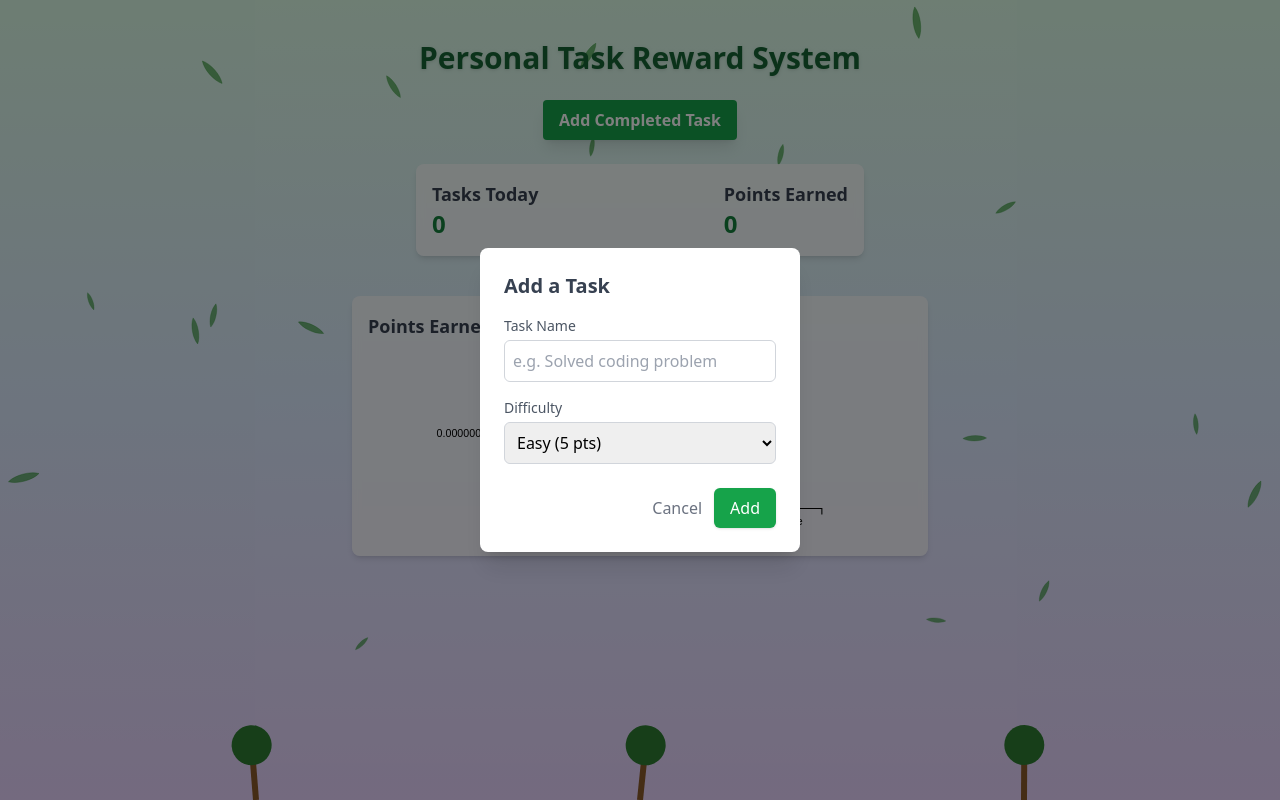
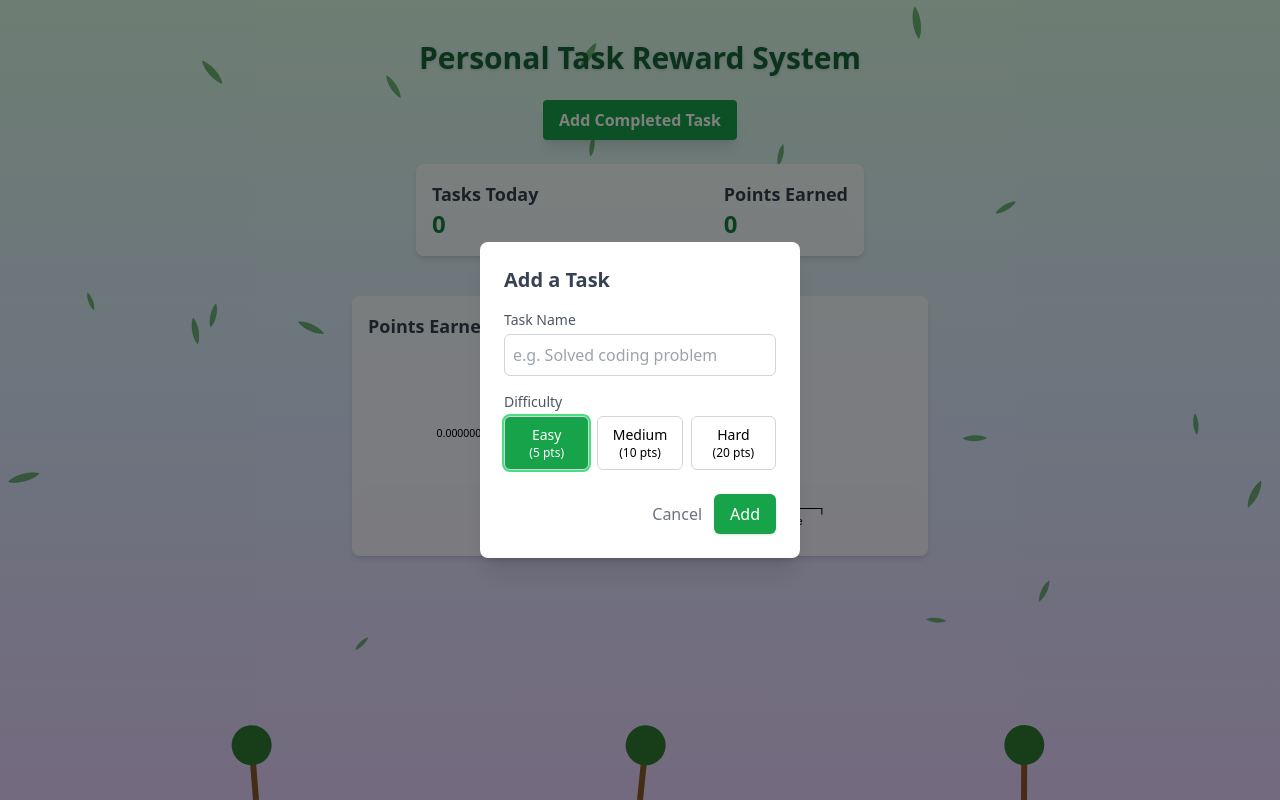
Before and after one commit to ssaket/rewards, a React (Vite) app: page / in a window 1280 px wide. Both pictures are taken after a click on the button "Add Completed Task". Built offline with nearby package versions, Linux system fonts and the light colour scheme.

Commit message:
Use radio buttons for task difficulty

```diff
--- a/src/components/AddTask.tsx
+++ b/src/components/AddTask.tsx
@@ -59,19 +59,33 @@ const AddTask: React.FC<AddTaskProps> = ({ onAdd }) => {
                 />
               </div>
               <div>
-                <label htmlFor="difficulty" className="block text-sm font-medium text-gray-600 mb-1">
-                  Difficulty
-                </label>
-                <select
-                  id="difficulty"
-                  className="w-full border border-gray-300 rounded-md p-2 focus:outline-none focus:ring-2 focus:ring-green-400"
-                  value={difficulty}
-                  onChange={(e) => setDifficulty(e.target.value as 'easy' | 'medium' | 'hard')}
-                >
-                  <option value="easy">Easy (5 pts)</option>
-                  <option value="medium">Medium (10 pts)</option>
-                  <option value="hard">Hard (20 pts)</option>
-                </select>
+                <span className="block text-sm font-medium text-gray-600 mb-1">Difficulty</span>
+                <div className="grid grid-cols-3 gap-2">
+                  {(
+                    [
+                      { level: 'easy', label: 'Easy', points: 5 },
+                      { level: 'medium', label: 'Medium', points: 10 },
+                      { level: 'hard', label: 'Hard', points: 20 },
+                    ] as const
+                  ).map((opt) => (
+                    <label key={opt.level} className="cursor-pointer">
+                      <input
+                        type="radio"
+                        name="difficulty"
+                        value={opt.level}
+                        className="sr-only peer"
+                        checked={difficulty === opt.level}
+                        onChange={() => setDifficulty(opt.level)}
+                      />
+                      <div
+                        className="rounded-md border border-gray-300 p-2 text-center text-sm peer-checked:bg-green-600 peer-checked:text-white peer-checked:ring-2 peer-checked:ring-green-400"
+                      >
+                        <p className="font-medium">{opt.label}</p>
+                        <p className="text-xs">({opt.points} pts)</p>
+                      </div>
+                    </label>
+                  ))}
+                </div>
               </div>
               <div className="flex justify-end space-x-3 pt-2">
                 <button
```
